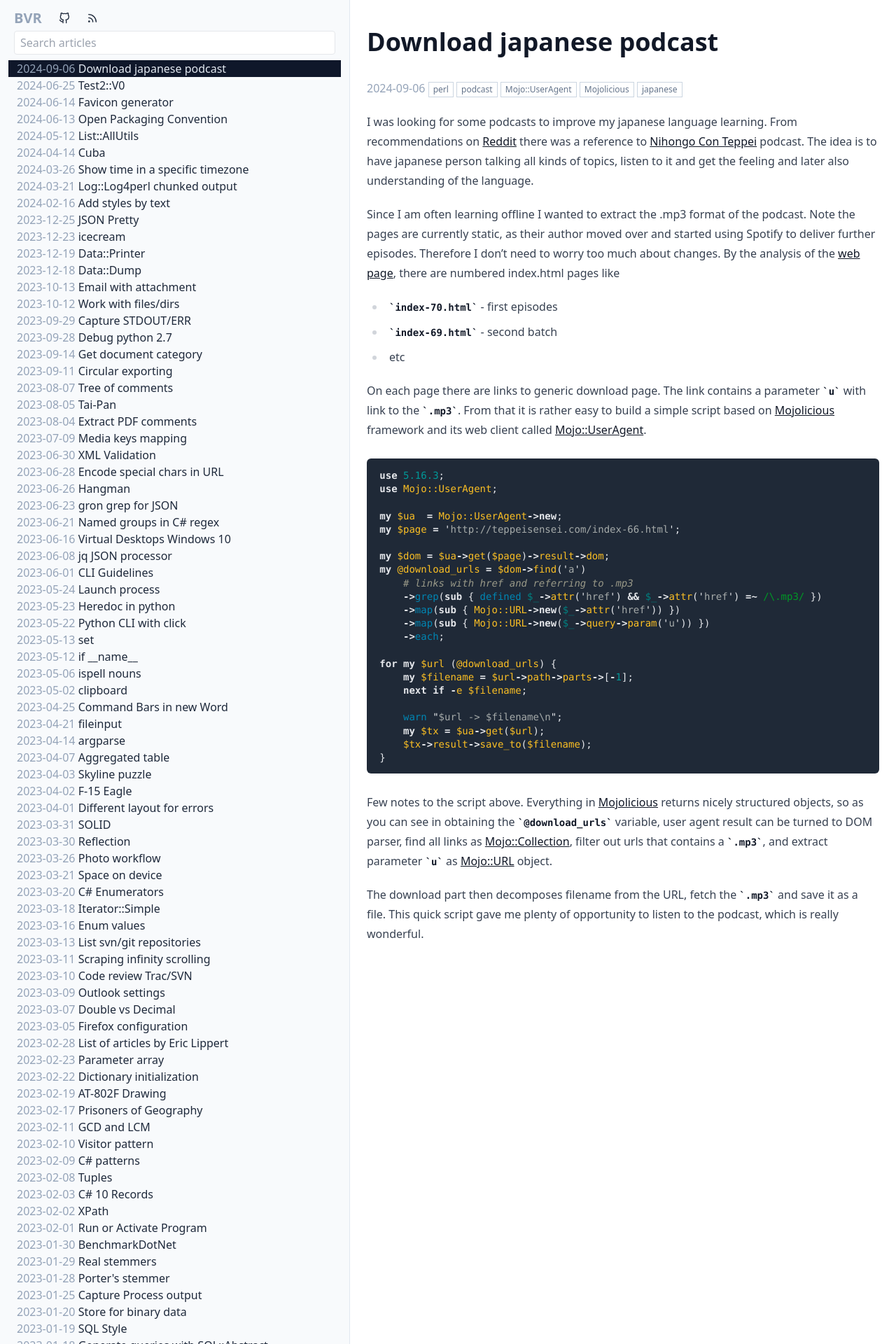
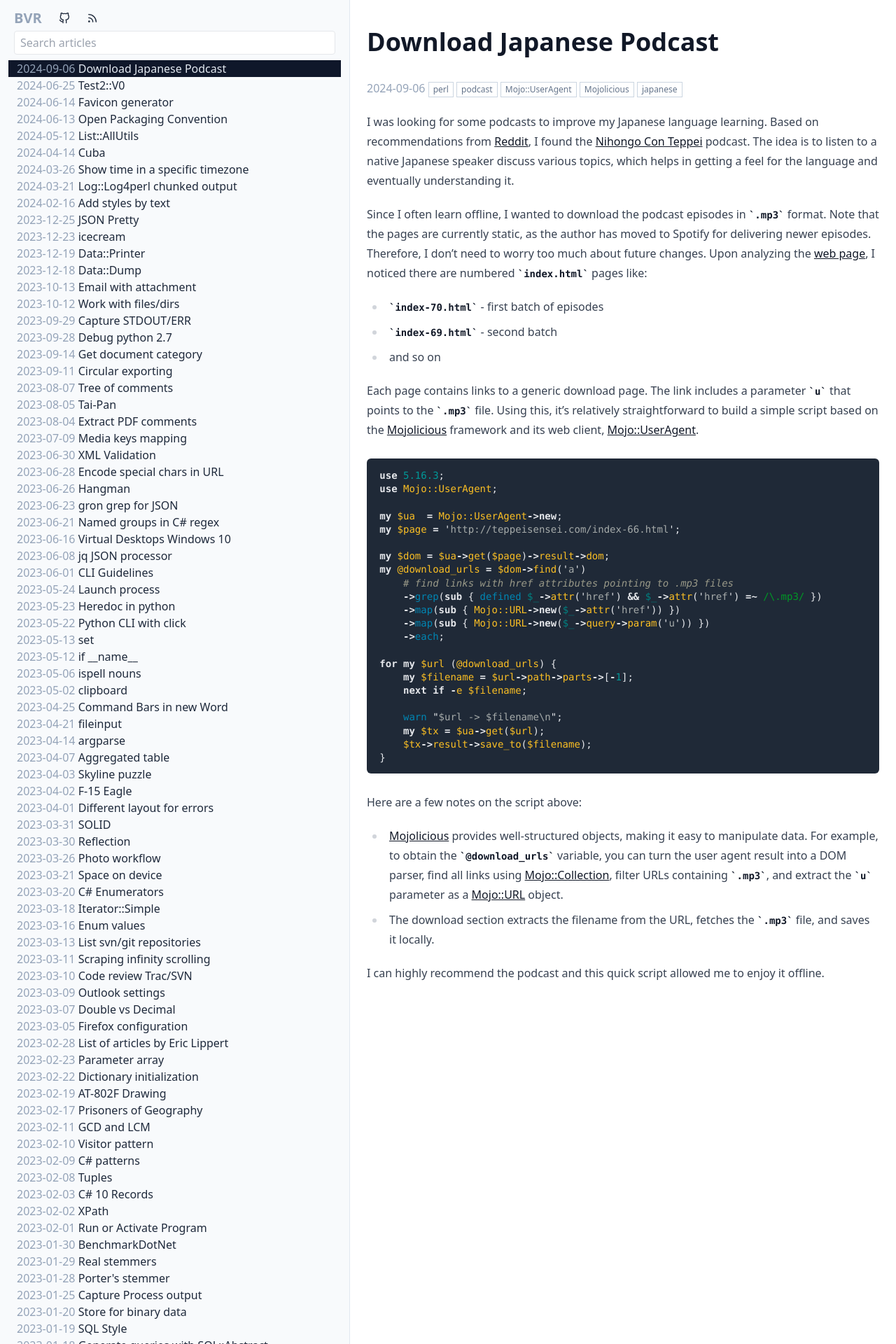
Before and after one commit to bvr/bvr.github.io, a Jekyll site: the page built from _posts/2024-09-06-download-lesson.md, in a window 1280 px wide. Shown: the top 1920 px of the page at 70% size. Built offline with Jekyll 4.4.1, drawn with Linux system fonts in a browser that asks for light colours.

Commit message:
Proofreading

````diff
--- a/_posts/2024-09-06-download-lesson.md
+++ b/_posts/2024-09-06-download-lesson.md
@@ -1,6 +1,6 @@
 ---
 layout: post
-title: Download japanese podcast
+title: Download Japanese Podcast
 published: yes
 tags:
   - perl
@@ -9,15 +9,15 @@ tags:
   - Mojolicious
   - japanese
 ---
-I was looking for some podcasts to improve my japanese language learning. From recommendations on [Reddit][1] there was a reference to [Nihongo Con Teppei][2] podcast. The idea is to have japanese person talking all kinds of topics, listen to it and get the feeling and later also understanding of the language.
+I was looking for some podcasts to improve my Japanese language learning. Based on recommendations from [Reddit][1], I found the [Nihongo Con Teppei][2] podcast. The idea is to listen to a native Japanese speaker discuss various topics, which helps in getting a feel for the language and eventually understanding it.
 
-Since I am often learning offline I wanted to extract the .mp3 format of the podcast. Note the pages are currently static, as their author moved over and started using Spotify to deliver further episodes. Therefore I don't need to worry too much about changes. By the analysis of the [web page][2], there are numbered index.html pages like
+Since I often learn offline, I wanted to download the podcast episodes in `.mp3` format. Note that the pages are currently static, as the author has moved to Spotify for delivering newer episodes. Therefore, I don't need to worry too much about future changes. Upon analyzing the [web page][2], I noticed there are numbered `index.html` pages like:
 
- - `index-70.html` - first episodes
- - `index-69.html` - second batch
- - etc
+- `index-70.html` - first batch of episodes
+- `index-69.html` - second batch
+- and so on
 
-On each page there are links to generic download page. The link contains a parameter `u` with link to the `.mp3`. From that it is rather easy to build a simple script based on [Mojolicious][3] framework and its web client called [Mojo::UserAgent][4].
+Each page contains links to a generic download page. The link includes a parameter `u` that points to the `.mp3` file. Using this, it’s relatively straightforward to build a simple script based on the [Mojolicious][3] framework and its web client, [Mojo::UserAgent][4].
 
 ```perl
 use 5.16.3;
@@ -28,7 +28,7 @@ my $page = 'http://teppeisensei.com/index-66.html';
 
 my $dom = $ua->get($page)->result->dom;
 my @download_urls = $dom->find('a')
-    # links with href and referring to .mp3
+    # find links with href attributes pointing to .mp3 files
     ->grep(sub { defined $_->attr('href') && $_->attr('href') =~ /\.mp3/ })
     ->map(sub { Mojo::URL->new($_->attr('href')) })
     ->map(sub { Mojo::URL->new($_->query->param('u')) })
@@ -44,9 +44,12 @@ for my $url (@download_urls) {
 }
 ```
 
-Few notes to the script above. Everything in [Mojolicious][3] returns nicely structured objects, so as you can see in obtaining the `@download_urls` variable, user agent result can be turned to DOM parser, find all links as [Mojo::Collection][5], filter out urls that contains a `.mp3`, and extract parameter `u` as [Mojo::URL][6] object.
+Here are a few notes on the script above:
 
-The download part then decomposes filename from the URL, fetch the `.mp3` and save it as a file. This quick script gave me plenty of opportunity to listen to the podcast, which is really wonderful.
+- [Mojolicious][3] provides well-structured objects, making it easy to manipulate data. For example, to obtain the `@download_urls` variable, you can turn the user agent result into a DOM parser, find all links using [Mojo::Collection][5], filter URLs containing `.mp3`, and extract the `u` parameter as a [Mojo::URL][6] object.
+- The download section extracts the filename from the URL, fetches the `.mp3` file, and saves it locally.
+
+I can highly recommend the podcast and this quick script allowed me to enjoy it offline.
 
 [1]: https://www.reddit.com/r/LearnJapanese/comments/119lzps/300_episodes_of_nihongo_con_teppei_z_700_episodes/
 [2]: http://teppeisensei.com/
````
